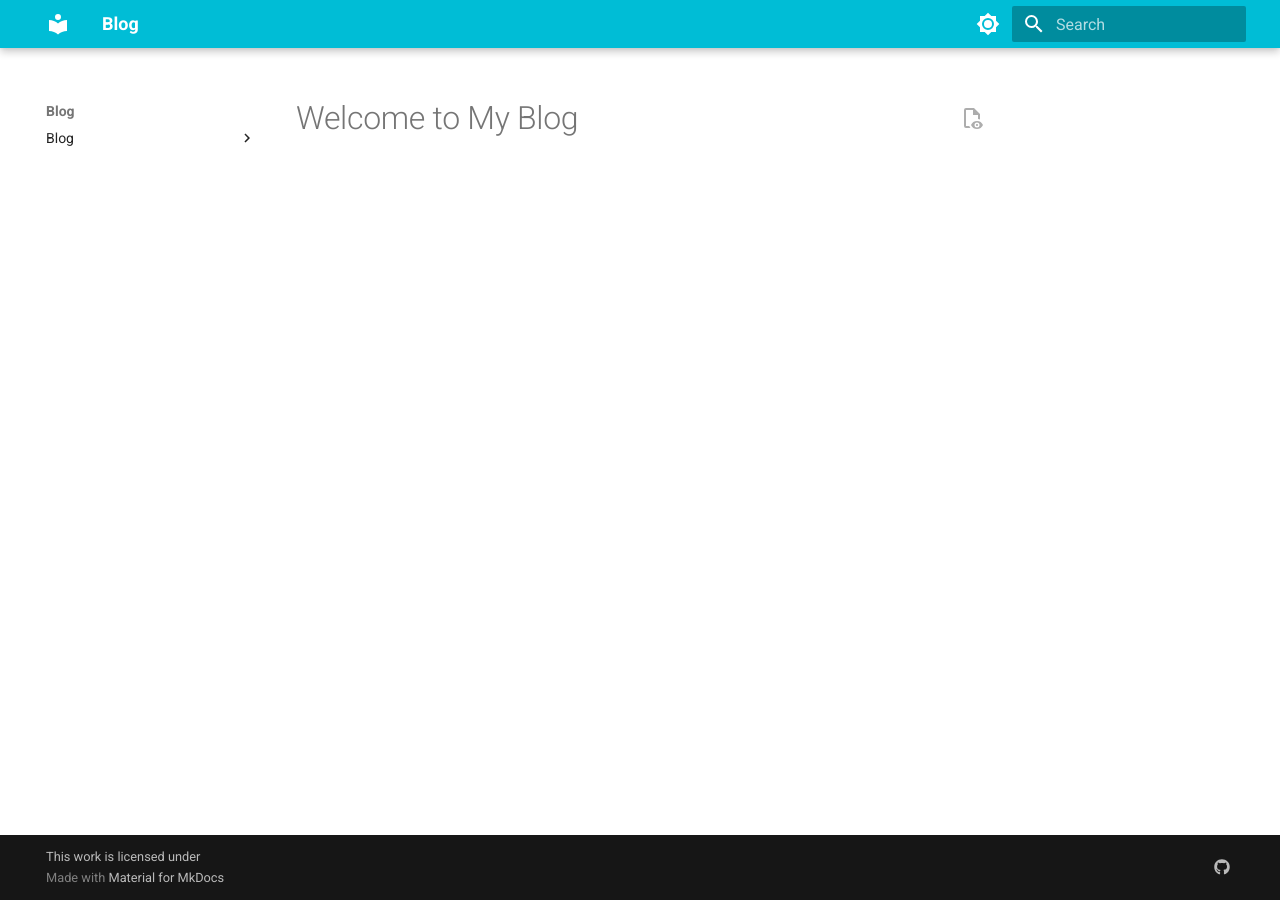
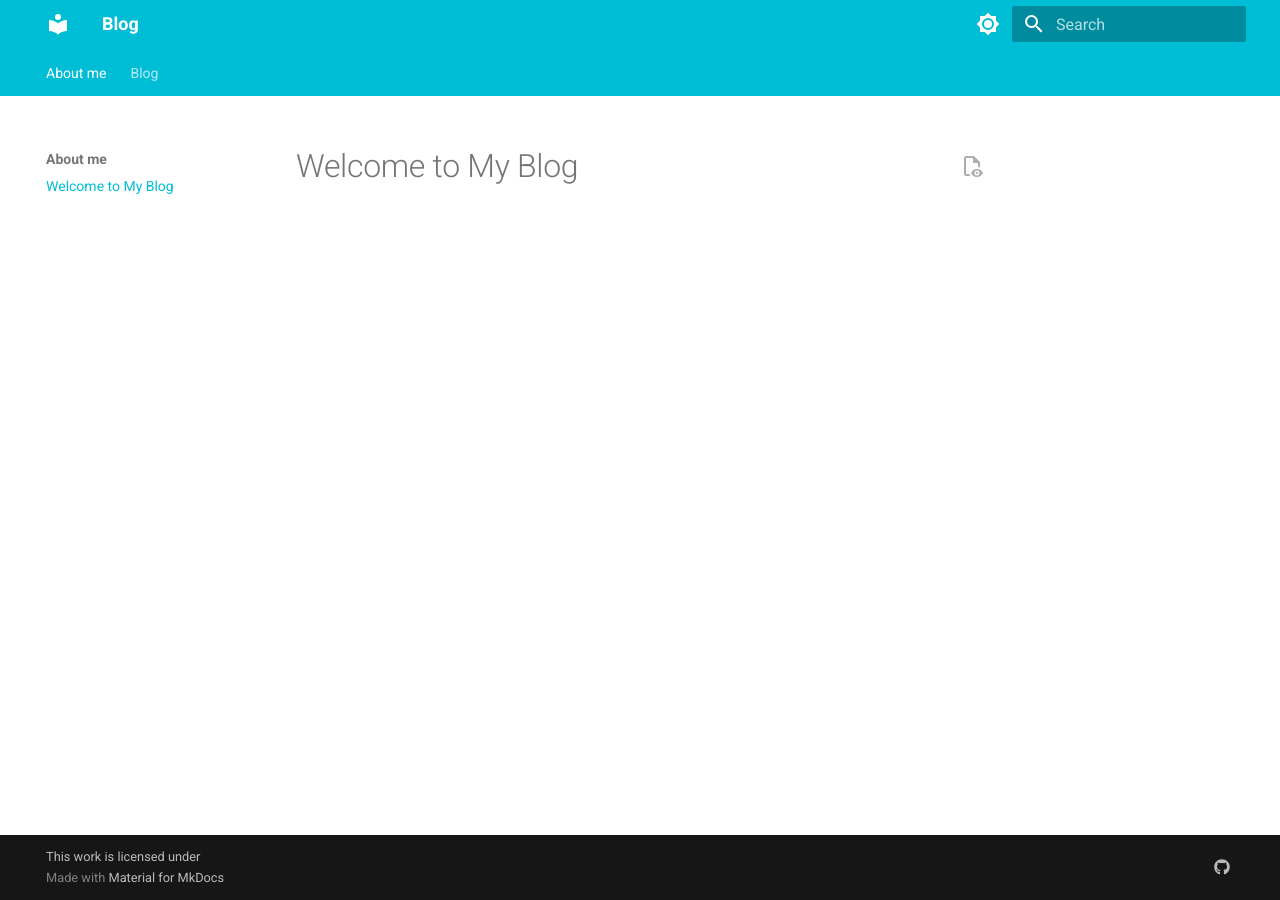
Before and after one commit to JakeAnto/JakeAnto.github.io, an MkDocs documentation site: the page built from docs/index.md, in a window 1280 px wide. Built offline with MkDocs 1.6.1 and Material for MkDocs 9.7.7, drawn with Linux system fonts in a browser that asks for light colours.

Commit message:
Add misc features

```diff
--- a/mkdocs.yml
+++ b/mkdocs.yml
@@ -6,6 +6,12 @@ theme:
   features:
     - content.action.view
     - navigation.instant
+    - navigation.tabs
+    - navigation.top
+    - search.suggest
+    - search.share
+    - search.highlight
+
   palette:
     - media: "(prefers-color-scheme: light)"
       scheme: default
@@ -26,7 +32,9 @@ theme:
 plugins:
   - blog:
       blog_toc: true
-  - search
+      post_url_format: "{slug}"
+  - search:
+      lang: en
 
 extra:
   social:
@@ -35,6 +43,8 @@ extra:
       name: Jake Anto on GitHub
 
 nav:
+  - About me:
+    - index.md
   - Blog:
     - blog/index.md
 
```
